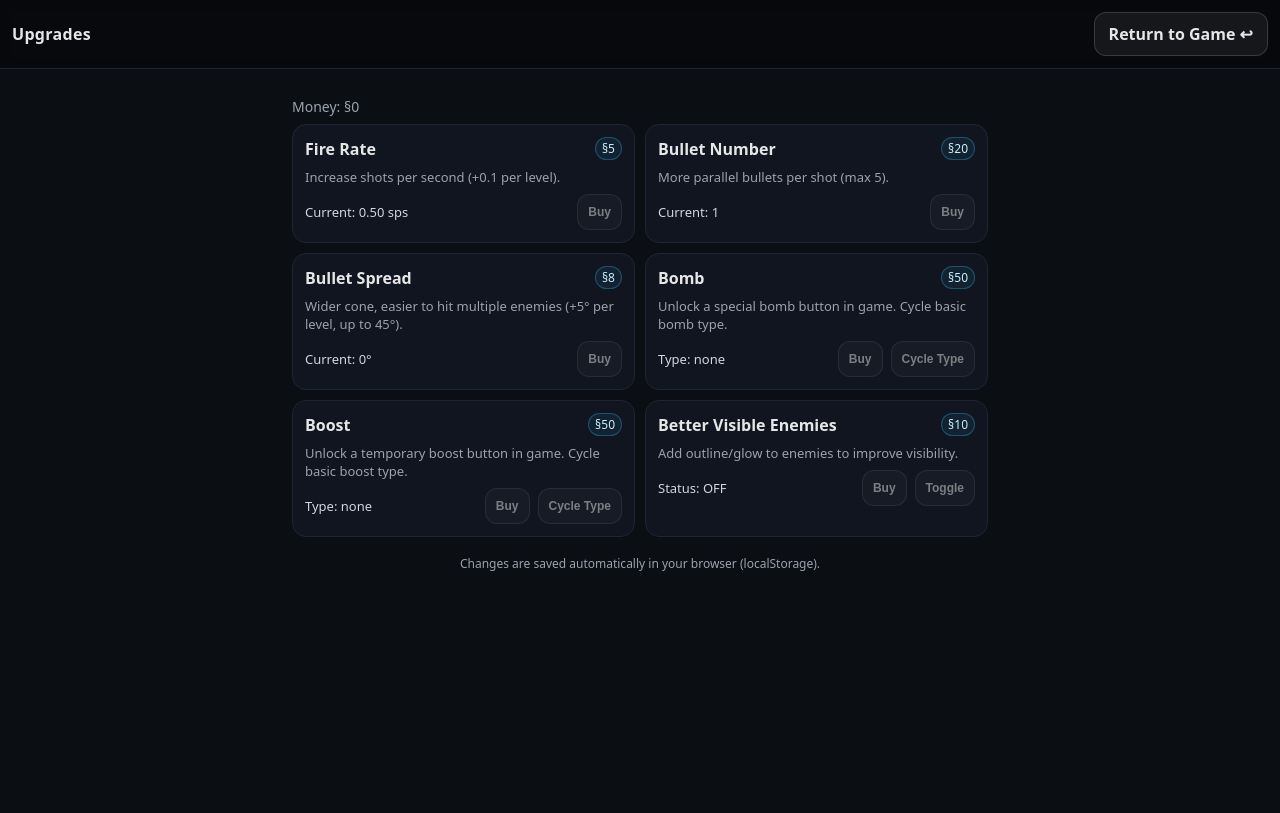
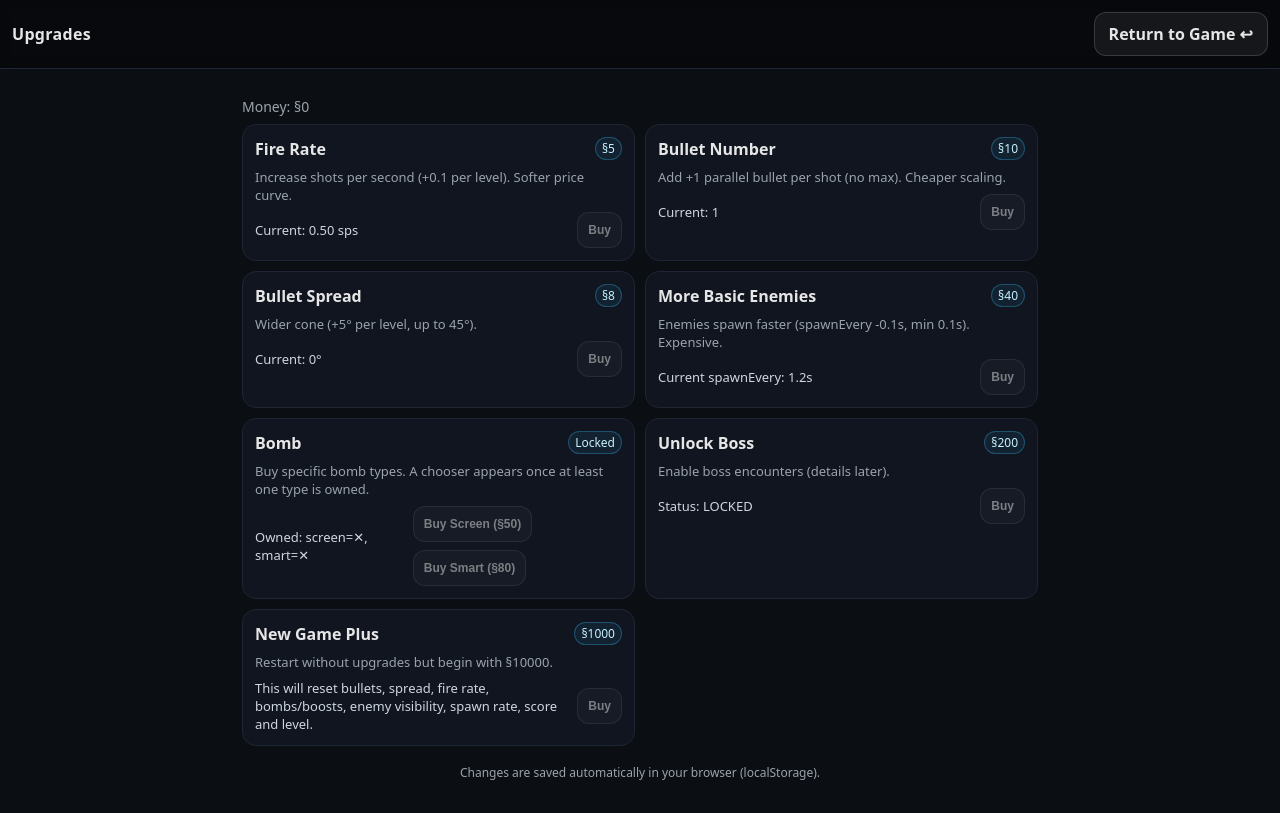
Before and after one commit to ValerioCietto/match3, a plain HTML site: page upgrades.html in a window 1280 px wide. Drawn offline with Linux system fonts and the light colour scheme.

Commit message:
Update upgrades.html

```diff
--- a/upgrades.html
+++ b/upgrades.html
@@ -23,17 +23,10 @@
     color:var(--ink); font-weight:600; text-decoration:none; user-select:none;
   }
   .btn:disabled{opacity:.5}
-  main{max-width:720px; margin:0 auto; padding:16px 12px 32px}
-  .money{
-    margin:12px 0 8px; font-size:14px; color:var(--muted);
-  }
-  .grid{
-    display:grid; gap:10px;
-    grid-template-columns:1fr;
-  }
-  @media (min-width:700px){
-    .grid{ grid-template-columns:1fr 1fr; }
-  }
+  main{max-width:820px; margin:0 auto; padding:16px 12px 32px}
+  .money{ margin:12px 0 8px; font-size:14px; color:var(--muted); }
+  .grid{ display:grid; gap:10px; grid-template-columns:1fr; }
+  @media (min-width:760px){ .grid{ grid-template-columns:1fr 1fr; } }
   .card{
     background:var(--card); border:1px solid var(--line); border-radius:14px; padding:12px;
     display:flex; flex-direction:column; gap:8px;
@@ -44,14 +37,15 @@
   .stat{font-size:13px; color:#cfd6df}
   .actions{display:flex; gap:8px; flex-wrap:wrap}
   .price{font-size:12px; color:#c8f0ff; padding:2px 6px; border:1px solid rgba(53,195,255,.3); border-radius:999px; background:rgba(53,195,255,.08)}
-  .inline{display:inline-flex; align-items:center; gap:8px}
   .small{font-size:12px; padding:8px 10px; min-height:36px}
   footer{margin-top:18px; font-size:12px; color:var(--muted); text-align:center}
+  select{ background:rgba(255,255,255,0.06); color:var(--ink); border:1px solid rgba(255,255,255,0.15); border-radius:10px; padding:6px 8px; }
 </style>
 </head>
 <body>
   <header>
     <div class="title">Upgrades</div>
+    <!-- Aggiornato: ritorno al gioco -->
     <a class="btn" href="/match3/shooter_upgrade_complete.html">Return to Game ↩</a>
   </header>
 
@@ -69,22 +63,26 @@
 
 <script>
 (() => {
-  // -------- Storage helpers (aligned to the game) --------
+  // -------- Storage (coerente con il gioco) --------
   const LS_KEY = 'vscroll.shooter.v1';
   const defaults = {
     money: 0,
     timeSec: 0,
     "bomb unlocked": false,
     "bomb type": "none",
+    "bomb types owned": { screen: false, smart: false }, // NEW
     "boost unlocked": false,
     "boost type": "none",
     "enemies unlocked": { basic: true, betterVisible: false },
     "level data": { level: 1, difficulty: 1, score: 0 },
     "bullet type": "round",
     "bullet number": 1,
-    "bullet spread": 0,         // degrees (0..45)
+    "bullet spread": 0,         // degrees (cap 45° in UI)
     "bullet fire rate": 0.5,    // shots/sec
+    "spawn every": 1.2,         // seconds between spawns (let the game read this)
+    "boss unlocked": false
   };
+
   function loadSave(){
     try{
       const raw = localStorage.getItem(LS_KEY);
@@ -106,7 +104,6 @@
   }
   function commit(partial){
     save = { ...save, ...partial };
-    // mirror changed keys
     for (const [k,v] of Object.entries(partial)){
       localStorage.setItem(k, typeof v === 'object' ? JSON.stringify(v) : String(v));
     }
@@ -116,47 +113,42 @@
 
   let save = loadSave();
 
-  // -------- Pricing / progression helpers --------
-  // Geometric-ish costs, simple and predictable:
-  // - fire rate: starts 5, grows ×1.3 per step
-  // - bullet number: starts 20, grows ×1.8 per step (max 5)
-  // - spread: starts 8, grows ×1.35 per step (max 45°, step 5°)
-  // - bomb unlock: flat 50 (one-time). Types free cycle.
-  // - boost unlock: flat 50 (one-time). Types free cycle.
-  // - better visible enemies: flat 10 (one-time).
-  function toFixed(n){ return Math.round(n); }
+  // -------- Pricing / progression (più dolci) --------
+  // Fire rate: base 5, x1.15 per livello, +0.1 sps
+  // Bullet number: base 10, x1.3 per livello, +1 bullet, NO max
+  // Spread: lasciamo come prima (cap 45°, 8 * 1.35^lv)
+  // More basic enemies (spawn every): base 40, x1.4 per livello, -0.1s (min 0.1s)
 
-  function fireRateLevelFromValue(v){
-    // base 0.5 sps; each level +0.1
-    return Math.max(0, Math.round((v - 0.5)/0.1));
+  const clamp = (n,min,max)=>Math.max(min,Math.min(max,n));
+  const round = (n)=>Math.round(n);
+
+  // Fire rate
+  function fireRateLevelFromValue(v){ return Math.max(0, Math.round((v - 0.5)/0.1)); }
+  function fireRateValueFromLevel(lv){ return 0.5 + lv*0.1; }
+  function fireRateCost(level){ return round(5 * Math.pow(1.15, level)); }
+
+  // Bullet number (no max)
+  function bulletNumberLevelFromValue(v){ return Math.max(0, Math.floor(v - 1)); }
+  function bulletNumberValueFromLevel(lv){ return 1 + lv; }
+  function bulletNumberCost(level){ return round(10 * Math.pow(1.3, level)); }
+
+  // Spread
+  function spreadLevelFromValue(v){ return Math.max(0, Math.round(v / 5)); }
+  function spreadValueFromLevel(lv){ return clamp(lv*5, 0, 45); }
+  function spreadCost(level){ return round(8 * Math.pow(1.35, level)); }
+  const spreadMaxLv = 9; // 9*5=45°
+
+  // More basic enemies (spawn every)
+  function spawnEveryLevelFromValue(v){ // base 1.2, -0.1 per level
+    return Math.max(0, Math.round((1.2 - v) / 0.1));
   }
-  function fireRateValueFromLevel(lv){ return 0.5 + lv*0.1; }
-  function fireRateCost(level){ return toFixed(5 * Math.pow(1.3, level)); }
-
-  function bulletNumberLevelFromValue(v){ return Math.max(0, v - 1); } // base 1 bullets
-  function bulletNumberValueFromLevel(lv){ return 1 + lv; }            // +1 per level
-  function bulletNumberCost(level){ return toFixed(20 * Math.pow(1.8, level)); }
-  const bulletNumberMax = 5;
-
-  function spreadLevelFromValue(v){ return Math.max(0, Math.round(v / 5)); } // 5° per level
-  function spreadValueFromLevel(lv){ return Math.min(45, lv*5); }
-  function spreadCost(level){ return toFixed(8 * Math.pow(1.35, level)); }
-  const spreadMax = 9; // 9*5 = 45°
-
-  // One-time prices
-  const BOMB_UNLOCK_PRICE = 50;
-  const BOOST_UNLOCK_PRICE = 50;
-  const ENEMY_VISIBLE_PRICE = 10;
-
-  // Types (basic placeholder)
-  const BOMB_TYPES = ['screen', 'smart'];
-  const BOOST_TYPES = ['speed', 'shield'];
+  function spawnEveryValueFromLevel(lv){ return clamp(1.2 - lv*0.1, 0.1, 99); }
+  function spawnEveryCost(level){ return round(40 * Math.pow(1.4, level)); }
 
   // -------- UI Builders --------
   const grid = document.getElementById('upgradesGrid');
   const moneyEl = document.getElementById('money');
-
-  function fmtMoney(n){ return `§${n|0}`; }
+  const fmtMoney = (n)=>`§${(n|0)}`;
 
   function refreshUI(){
     moneyEl.textContent = `Money: ${fmtMoney(save.money||0)}`;
@@ -165,204 +157,192 @@
     // FIRE RATE
     {
       const lv = fireRateLevelFromValue(save["bullet fire rate"]);
-      const nextLv = lv + 1;
-      const nextVal = fireRateValueFromLevel(nextLv);
       const price = fireRateCost(lv);
-      const card = elCard({
+      const nextVal = fireRateValueFromLevel(lv+1);
+      grid.appendChild(elCard({
         name: 'Fire Rate',
-        desc: 'Increase shots per second (+0.1 per level).',
+        desc: 'Increase shots per second (+0.1 per level). Softer price curve.',
         stat: `Current: ${save["bullet fire rate"].toFixed(2)} sps`,
         price: fmtMoney(price),
         canBuy: (save.money||0) >= price,
-        onBuy: () => {
-          commit({
-            "bullet fire rate": nextVal,
-            money: (save.money||0) - price
-          });
-        }
-      });
-      grid.appendChild(card);
+        onBuy: () => commit({ "bullet fire rate": nextVal, money: (save.money||0) - price })
+      }));
     }
 
-    // BULLET NUMBER
+    // BULLET NUMBER (no max)
     {
       const lv = bulletNumberLevelFromValue(save["bullet number"]);
-      const capped = lv >= (bulletNumberMax - 1);
       const price = bulletNumberCost(lv);
       const nextVal = bulletNumberValueFromLevel(lv+1);
-      const card = elCard({
+      grid.appendChild(elCard({
         name: 'Bullet Number',
-        desc: `More parallel bullets per shot (max ${bulletNumberMax}).`,
+        desc: 'Add +1 parallel bullet per shot (no max). Cheaper scaling.',
         stat: `Current: ${save["bullet number"]}`,
-        price: capped ? 'MAX' : fmtMoney(price),
-        canBuy: !capped && (save.money||0) >= price,
-        onBuy: () => {
-          if (capped) return;
-          commit({
-            "bullet number": nextVal,
-            money: (save.money||0) - price
-          });
-        }
-      });
-      grid.appendChild(card);
+        price: fmtMoney(price),
+        canBuy: (save.money||0) >= price,
+        onBuy: () => commit({ "bullet number": nextVal, money: (save.money||0) - price })
+      }));
     }
 
     // BULLET SPREAD
     {
       const lv = spreadLevelFromValue(save["bullet spread"]);
-      const capped = lv >= spreadMax;
+      const capped = lv >= spreadMaxLv;
       const price = spreadCost(lv);
       const nextVal = spreadValueFromLevel(lv+1);
-      const card = elCard({
+      grid.appendChild(elCard({
         name: 'Bullet Spread',
-        desc: 'Wider cone, easier to hit multiple enemies (+5° per level, up to 45°).',
+        desc: 'Wider cone (+5° per level, up to 45°).',
         stat: `Current: ${save["bullet spread"]}°`,
         price: capped ? 'MAX' : fmtMoney(price),
         canBuy: !capped && (save.money||0) >= price,
         onBuy: () => {
           if (capped) return;
-          commit({
-            "bullet spread": nextVal,
-            money: (save.money||0) - price
-          });
+          commit({ "bullet spread": nextVal, money: (save.money||0) - price });
         }
-      });
-      grid.appendChild(card);
+      }));
     }
 
-    // BOMB UNLOCK + TYPE
+    // MORE BASIC ENEMIES (spawnEvery -0.1s, min 0.1s)
     {
-      const unlocked = !!save["bomb unlocked"];
-      const price = BOMB_UNLOCK_PRICE;
+      const lv = spawnEveryLevelFromValue(save["spawn every"]);
+      const nextVal = spawnEveryValueFromLevel(lv+1);
+      const price = spawnEveryCost(lv);
+      const minReached = save["spawn every"] <= 0.1 + 1e-9;
+      grid.appendChild(elCard({
+        name: 'More Basic Enemies',
+        desc: 'Enemies spawn faster (spawnEvery -0.1s, min 0.1s). Expensive.',
+        stat: `Current spawnEvery: ${save["spawn every"].toFixed(1)}s`,
+        price: minReached ? 'MIN' : fmtMoney(price),
+        canBuy: !minReached && (save.money||0) >= price,
+        onBuy: () => {
+          if (minReached) return;
+          commit({ "spawn every": nextVal, money: (save.money||0) - price });
+        }
+      }));
+    }
+
+    // BOMB PURCHASES (separati) + TYPE CHOOSER
+    {
+      const owned = save["bomb types owned"] || { screen:false, smart:false };
+      const unlocked = !!save["bomb unlocked"]; // sarà true se compra almeno un tipo
       const type = save["bomb type"] || 'none';
+
       const card = document.createElement('div');
       card.className = 'card';
       card.innerHTML = `
-        <div class="row"><div class="name">Bomb</div> <div class="price">${unlocked ? 'Unlocked' : fmtMoney(price)}</div></div>
-        <div class="desc">Unlock a special bomb button in game. Cycle basic bomb type.</div>
-        <div class="row">
-          <div class="stat">Type: ${type}</div>
-          <div class="actions"></div>
+        <div class="row"><div class="name">Bomb</div> <div class="price">${unlocked ? 'Unlocked' : 'Locked'}</div></div>
+        <div class="desc">Buy specific bomb types. A chooser appears once at least one type is owned.</div>
+        <div class="row"><div class="stat">Owned: screen=${owned.screen ? '✓' : '✕'}, smart=${owned.smart ? '✓' : '✕'}</div><div class="actions"></div></div>
+        <div class="row" id="bombChooserRow" style="display:none;">
+          <div class="stat">Current type:</div>
+          <div>
+            <select id="bombTypeSelect">
+              <option value="screen">screen</option>
+              <option value="smart">smart</option>
+            </select>
+          </div>
         </div>
       `;
       const actions = card.querySelector('.actions');
 
-      const buyBtn = document.createElement('button');
-      buyBtn.className = 'btn small';
-      buyBtn.textContent = unlocked ? 'Purchased' : 'Buy';
-      buyBtn.disabled = unlocked || (save.money||0) < price;
-      buyBtn.onclick = () => {
-        if (unlocked) return;
+      // Buy screen (50)
+      const btnScreen = document.createElement('button');
+      btnScreen.className = 'btn small';
+      btnScreen.textContent = 'Buy Screen (§50)';
+      btnScreen.disabled = owned.screen || (save.money||0) < 50;
+      btnScreen.onclick = () => {
+        const nextOwned = { ...owned, screen: true };
         commit({
+          "bomb types owned": nextOwned,
           "bomb unlocked": true,
-          "bomb type": 'screen',
-          money: (save.money||0) - price
+          "bomb type": nextOwned.screen ? "screen" : (nextOwned.smart ? "smart" : "none"),
+          money: (save.money||0) - 50
         });
       };
-      actions.appendChild(buyBtn);
+      actions.appendChild(btnScreen);
 
-      const cycleBtn = document.createElement('button');
-      cycleBtn.className = 'btn small';
-      cycleBtn.textContent = 'Cycle Type';
-      cycleBtn.disabled = !unlocked;
-      cycleBtn.onclick = () => {
-        const idx = Math.max(0, BOMB_TYPES.indexOf(save["bomb type"]));
-        const next = BOMB_TYPES[(idx+1)%BOMB_TYPES.length];
-        commit({ "bomb type": next });
+      // Buy smart (80)
+      const btnSmart = document.createElement('button');
+      btnSmart.className = 'btn small';
+      btnSmart.textContent = 'Buy Smart (§80)';
+      btnSmart.disabled = owned.smart || (save.money||0) < 80;
+      btnSmart.onclick = () => {
+        const nextOwned = { ...owned, smart: true };
+        commit({
+          "bomb types owned": nextOwned,
+          "bomb unlocked": true,
+          "bomb type": nextOwned.smart ? "smart" : (nextOwned.screen ? "screen" : "none"),
+          money: (save.money||0) - 80
+        });
       };
-      actions.appendChild(cycleBtn);
+      actions.appendChild(btnSmart);
+
+      // Chooser visible only if any owned
+      const chooserRow = card.querySelector('#bombChooserRow');
+      if (owned.screen || owned.smart) {
+        chooserRow.style.display = '';
+        const sel = card.querySelector('#bombTypeSelect');
+        sel.value = (type === 'smart' && owned.smart) ? 'smart' : 'screen';
+        sel.onchange = () => {
+          const val = sel.value;
+          if ((val === 'screen' && owned.screen) || (val === 'smart' && owned.smart)) {
+            commit({ "bomb type": val, "bomb unlocked": true });
+          }
+        };
+      }
 
       grid.appendChild(card);
     }
 
-    // BOOST UNLOCK + TYPE
+    // UNLOCK BOSS
     {
-      const unlocked = !!save["boost unlocked"];
-      const price = BOOST_UNLOCK_PRICE;
-      const type = save["boost type"] || 'none';
-      const card = document.createElement('div');
-      card.className = 'card';
-      card.innerHTML = `
-        <div class="row"><div class="name">Boost</div> <div class="price">${unlocked ? 'Unlocked' : fmtMoney(price)}</div></div>
-        <div class="desc">Unlock a temporary boost button in game. Cycle basic boost type.</div>
-        <div class="row">
-          <div class="stat">Type: ${type}</div>
-          <div class="actions"></div>
-        </div>
-      `;
-      const actions = card.querySelector('.actions');
-
-      const buyBtn = document.createElement('button');
-      buyBtn.className = 'btn small';
-      buyBtn.textContent = unlocked ? 'Purchased' : 'Buy';
-      buyBtn.disabled = unlocked || (save.money||0) < price;
-      buyBtn.onclick = () => {
-        if (unlocked) return;
-        commit({
-          "boost unlocked": true,
-          "boost type": 'speed',
-          money: (save.money||0) - price
-        });
-      };
-      actions.appendChild(buyBtn);
-
-      const cycleBtn = document.createElement('button');
-      cycleBtn.className = 'btn small';
-      cycleBtn.textContent = 'Cycle Type';
-      cycleBtn.disabled = !unlocked;
-      cycleBtn.onclick = () => {
-        const idx = Math.max(0, BOOST_TYPES.indexOf(save["boost type"]));
-        const next = BOOST_TYPES[(idx+1)%BOOST_TYPES.length];
-        commit({ "boost type": next });
-      };
-      actions.appendChild(cycleBtn);
-
-      grid.appendChild(card);
+      const unlocked = !!save["boss unlocked"];
+      grid.appendChild(elCard({
+        name: 'Unlock Boss',
+        desc: 'Enable boss encounters (details later).',
+        stat: `Status: ${unlocked ? 'UNLOCKED' : 'LOCKED'}`,
+        price: unlocked ? 'Purchased' : fmtMoney(200),
+        canBuy: !unlocked && (save.money||0) >= 200,
+        onBuy: () => commit({ "boss unlocked": true, money: (save.money||0) - 200 })
+      }));
     }
 
-    // BETTER VISIBLE ENEMIES
+    // NEW GAME PLUS
     {
-      const enemies = save["enemies unlocked"] || { basic:true };
-      const better = !!enemies.betterVisible;
-      const card = document.createElement('div');
-      card.className = 'card';
-      card.innerHTML = `
-        <div class="row"><div class="name">Better Visible Enemies</div> <div class="price">${better ? 'Enabled' : fmtMoney(ENEMY_VISIBLE_PRICE)}</div></div>
-        <div class="desc">Add outline/glow to enemies to improve visibility.</div>
-        <div class="row">
-          <div class="stat">Status: ${better ? 'ON' : 'OFF'}</div>
-          <div class="actions"></div>
-        </div>
-      `;
-      const actions = card.querySelector('.actions');
-
-      const buyBtn = document.createElement('button');
-      buyBtn.className = 'btn small';
-      buyBtn.textContent = better ? 'Enabled' : 'Buy';
-      buyBtn.disabled = better || (save.money||0) < ENEMY_VISIBLE_PRICE;
-      buyBtn.onclick = () => {
-        if (better) return;
-        const next = { ...enemies, betterVisible: true };
-        commit({
-          "enemies unlocked": next,
-          money: (save.money||0) - ENEMY_VISIBLE_PRICE
-        });
-      };
-      actions.appendChild(buyBtn);
-
-      // Optional toggle off (free) if already bought
-      const toggleBtn = document.createElement('button');
-      toggleBtn.className = 'btn small';
-      toggleBtn.textContent = 'Toggle';
-      toggleBtn.disabled = !better;
-      toggleBtn.onclick = () => {
-        const e = save["enemies unlocked"] || {};
-        const next = { ...e, betterVisible: !e.betterVisible };
-        commit({ "enemies unlocked": next });
-      };
-      actions.appendChild(toggleBtn);
-
-      grid.appendChild(card);
+      grid.appendChild(elCard({
+        name: 'New Game Plus',
+        desc: 'Restart without upgrades but begin with §10000.',
+        stat: `This will reset bullets, spread, fire rate, bombs/boosts, enemy visibility, spawn rate, score and level.`,
+        price: fmtMoney(1000),
+        canBuy: (save.money||0) >= 1000,
+        onBuy: () => {
+          // Keep timeSec, reset upgrades/progress, set money 10000
+          const keepTime = save.timeSec || 0;
+          const fresh = {
+            ...defaults,
+            timeSec: keepTime,
+            money: 10000,
+            "level data": { level: 1, difficulty: 1, score: 0 },
+            "enemies unlocked": { basic: true, betterVisible: false },
+            "bomb unlocked": false,
+            "bomb type": "none",
+            "bomb types owned": { screen:false, smart:false },
+            "boost unlocked": false,
+            "boost type": "none",
+            "bullet number": 1,
+            "bullet spread": 0,
+            "bullet fire rate": 0.5,
+            "spawn every": 1.2,
+            "boss unlocked": false
+          };
+          mirrorAll(fresh);
+          localStorage.setItem(LS_KEY, JSON.stringify(fresh));
+          save = fresh;
+          refreshUI();
+          alert('New Game Plus activated! Upgrades reset, you received §10000.');
+        }
+      }));
     }
   }
 
@@ -390,9 +370,10 @@
   // Initial UI
   refreshUI();
 
-  // Expose tiny debug helpers in console
+  // Debug helpers
   window.upg = {
     addMoney(n=10){ commit({ money: (save.money||0)+n }); },
+    setMoney(n){ commit({ money: n }); },
     save: ()=>save
   };
 })();
```
